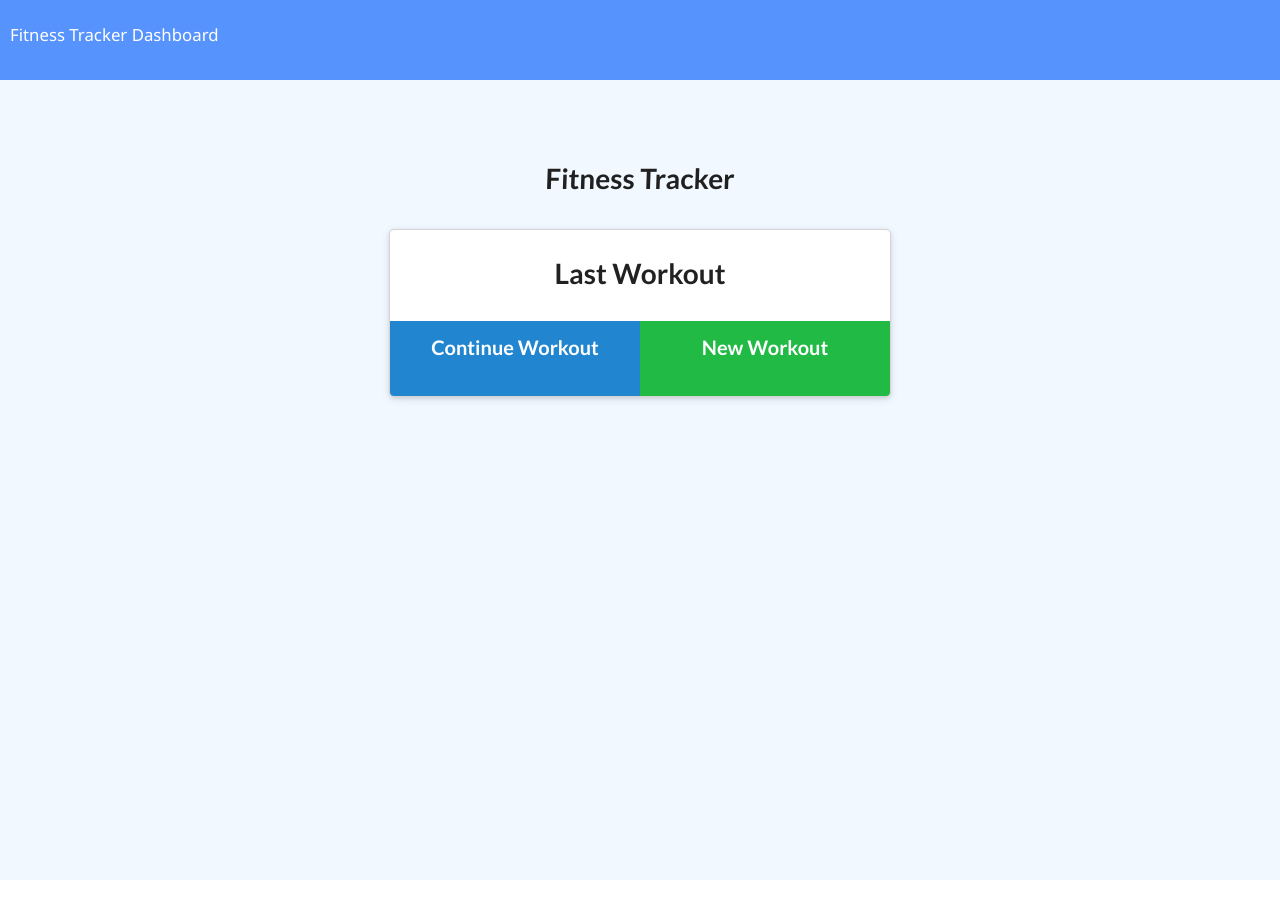
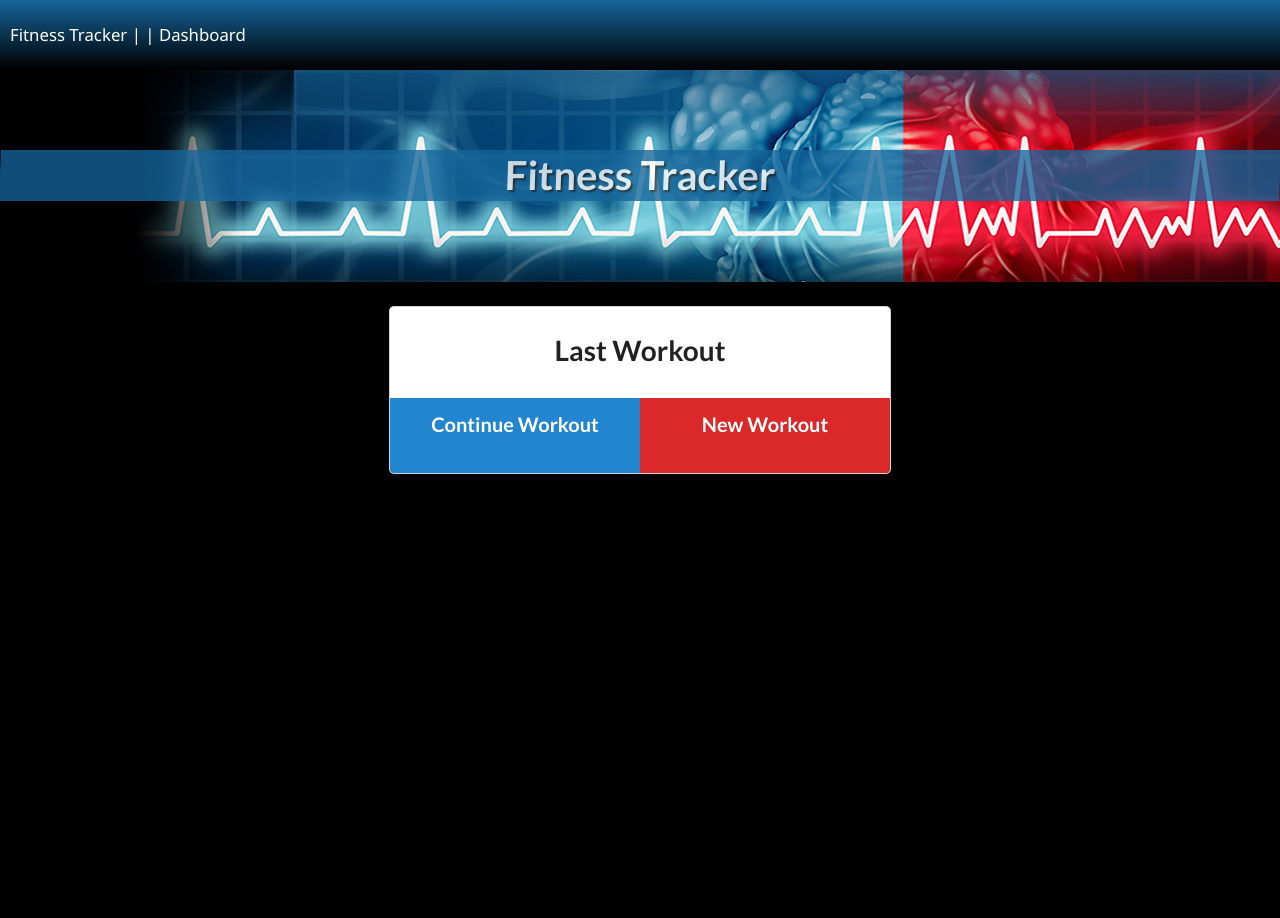
Before and after one commit to KcRaymond/Workout-Tracker, a website: page public/index.html in a window 1280 px wide. Shown: the top 918 px of the page. Before the commit the page ends 880 px from the top, so only its background shows below. Drawn offline with nearby package versions, Linux system fonts and the light colour scheme; no server answers.

Commit message:
added some custom styling

```diff
--- a/public/index.html
+++ b/public/index.html
@@ -7,13 +7,13 @@
   <meta http-equiv="X-UA-Compatible" content="ie=edge" />
   <link rel="stylesheet" href="https://cdnjs.cloudflare.com/ajax/libs/semantic-ui/2.4.1/semantic.min.css" />
   <link rel="stylesheet" href="style.css" />
-  <title>Fitness Tracker</title>
+  <title>Ultimate Fitness Tracker</title>
 </head>
 
 <body>
   <nav>
-    <a href="/">Fitness Tracker</a>
-    <a href="/stats">Dashboard</a>
+    <a href="/">Fitness Tracker | </a>
+    <a href="/stats">| Dashboard</a>
   </nav>
   <div class="wrapper workout">
     <header>
@@ -27,7 +27,7 @@
             <div class="workout-stats"></div>
             <div class="buttons">
               <a id="continue-btn" href="/exercise?" class="huge ui blue button">Continue Workout</a>
-              <a href="/exercise" class="huge positive ui button">New Workout</a>
+              <a href="/exercise" class="huge red ui button">New Workout</a>
             </div>
           </div>
         </div>
--- a/public/style.css
+++ b/public/style.css
@@ -5,11 +5,15 @@
   margin: 0;
   padding: 0;
 }
-
-html,
-body,
-.wrapper {
-  height: 100%;
+html {
+  max-width: 1800px;
+  height: 2000px;
+  margin: 0 auto;
+  background-color: black;
+}
+body {
+  height: auto;
+  width: auto;
 }
 
 body {
@@ -17,9 +21,9 @@ body {
 }
 
 nav {
-  background-color: #5793fd;
+  background-image: linear-gradient(#15659b, black);
   color: #ffffff;
-  height: 80px;
+  height: 70px;
   padding: 10px;
   line-height: 3;
   font-size: 1.2rem;
@@ -33,19 +37,29 @@ a:visited {
   color: inherit;
 }
 
-nav a:hover{
+nav a:hover {
   opacity: 0.7;
 }
 
 header {
-  height: 150px;
+  background-image: url(./assets/Fitness-tracker-header.jpg);
+  background-color: black;
+  width: auto;
+  font-family: Arial, Helvetica, sans-serif;
+  font-weight: bold;
+  height: 212px;
   padding-top: 80px;
   text-align: center;
-  font-size: 1.5rem;
+  font-size: 2.5rem;
 }
 
 header h1 {
   transform: skewX(-2deg);
+  color: white;
+  font-size: 40px;
+  text-shadow: 2px 2px 2px #222;
+  background-color: #15659b;
+  opacity: 78%;
 }
 
 select {
@@ -100,7 +114,7 @@ input {
 }
 
 .wrapper {
-  background-color: #f2f8ff;
+  background-color: black;
   padding-bottom: 100px;
 }
 
@@ -108,6 +122,10 @@ input {
 .m-auto {
   margin: 0 auto;
   width: 500px;
+}
+.ui.container.workout,
+.ui.raised.card.m-auto {
+  margin-top: 25px;
 }
 
 form .workout-type,
```
Also changed, not shown: public/exercise.html (+3 -3 lines), public/stats.html (+6 -7 lines), public/assets/Fitness-tracker-header.jpg (added).
